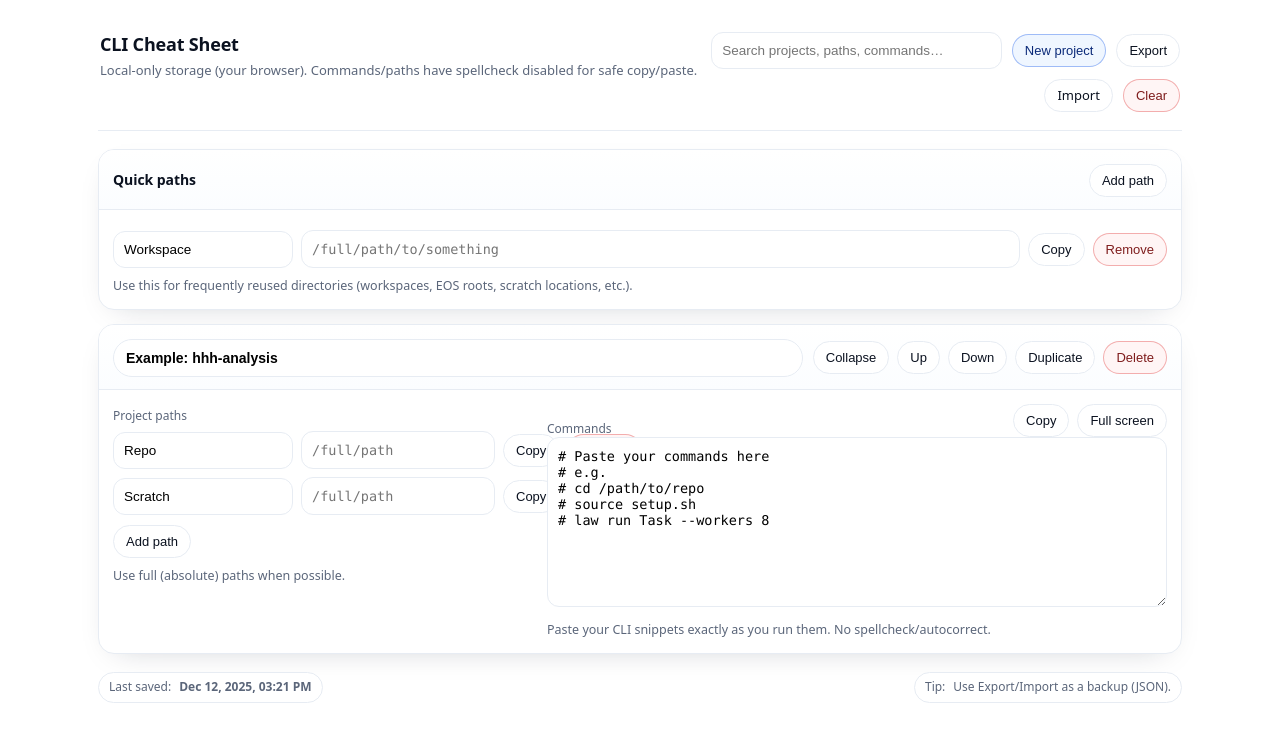
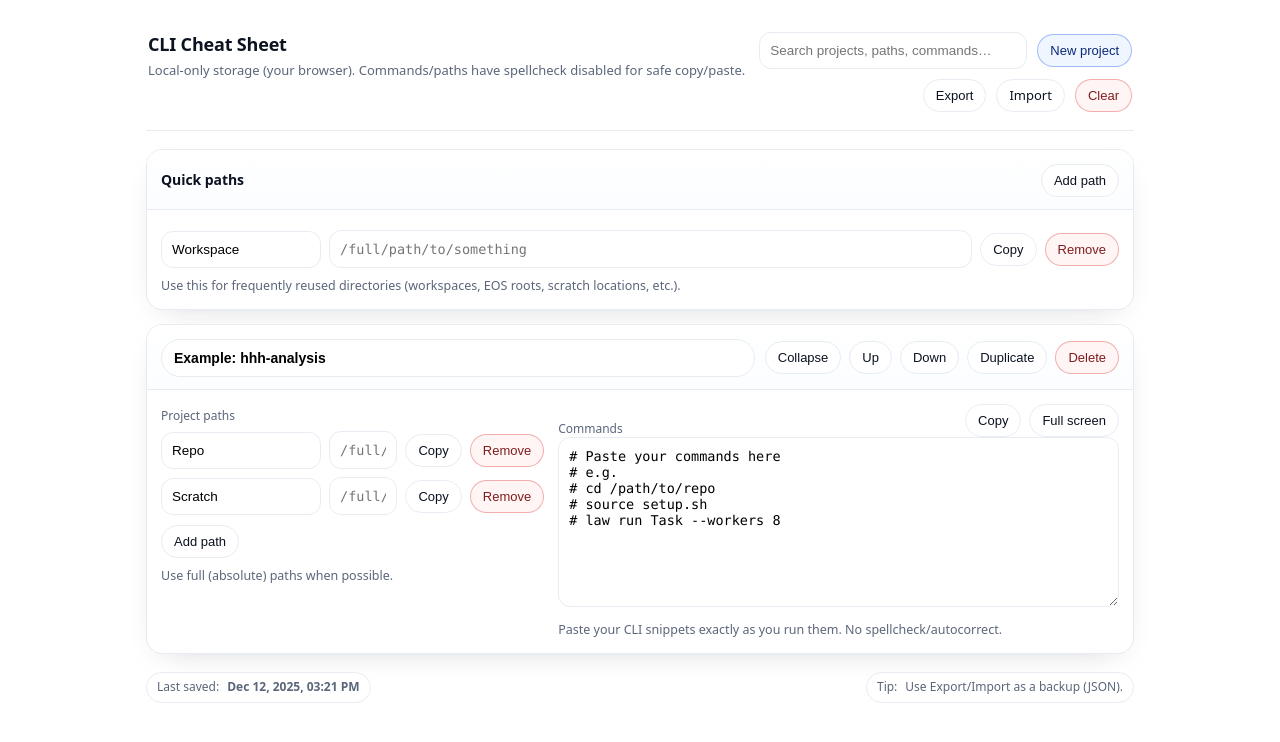
Before and after one commit to mstamenk/cheatsheet, a plain HTML site: page index.html in a window 1280 px wide. Drawn offline with Linux system fonts and the light colour scheme.

Commit message:
Updating

```diff
--- a/index.html
+++ b/index.html
@@ -5,6 +5,7 @@
   <meta name="viewport" content="width=device-width, initial-scale=1" />
   <meta name="color-scheme" content="light" />
   <title>CLI Cheat Sheet</title>
+
   <style>
     :root{
       --bg:#ffffff;
@@ -20,6 +21,7 @@
       --mono: ui-monospace, SFMono-Regular, Menlo, Monaco, Consolas, "Liberation Mono", "Courier New", monospace;
       --sans: system-ui, -apple-system, BlinkMacSystemFont, "Segoe UI", Roboto, Helvetica, Arial, "Apple Color Emoji","Segoe UI Emoji";
     }
+
     *{ box-sizing: border-box; }
     body{
       margin:0;
@@ -30,11 +32,17 @@
     }
     a{ color:var(--blue); text-decoration:none; }
     a:hover{ color:var(--blue-2); text-decoration:underline; }
+
+    /* Wider page (fills ~80% of viewport, capped) */
     .wrap{
-      max-width: 1120px;
+      width: min(1400px, 80vw);
       margin: 0 auto;
       padding: 22px 18px 44px;
     }
+    @media (max-width: 780px){
+      .wrap{ width: min(1120px, 94vw); }
+    }
+
     .topbar{
       display:flex;
       align-items:flex-start;
@@ -67,11 +75,12 @@
       justify-content:flex-end;
       gap:10px;
       align-items:center;
+      min-width: 0;
     }
     .search{
       flex:1;
       min-width: 260px;
-      max-width: 520px;
+      max-width: 560px;
       position:relative;
     }
     .search input{
@@ -82,6 +91,7 @@
       font-size: 14px;
       outline:none;
       background:#fff;
+      min-width: 0;
     }
     .search input:focus{
       border-color: rgba(37,99,235,.55);
@@ -102,6 +112,7 @@
       align-items:center;
       gap:8px;
       user-select:none;
+      white-space: nowrap;
     }
     .btn:hover{ border-color: #d6deea; background: #fafcff; }
     .btn.primary{
@@ -145,15 +156,18 @@
       justify-content:space-between;
       gap:10px;
       background: linear-gradient(180deg, #ffffff, #fbfdff);
+      min-width: 0;
     }
     .card-head h2{
       margin:0;
       font-size: 14px;
       font-weight: 650;
       letter-spacing: -.005em;
+      min-width: 0;
     }
     .card-body{
       padding: 14px;
+      min-width: 0;
     }
     .hint{
       font-size: 12.5px;
@@ -166,6 +180,7 @@
       gap:10px;
       align-items:center;
       flex-wrap:wrap;
+      min-width: 0;
     }
     .field{
       display:flex;
@@ -178,6 +193,8 @@
       font-size: 12px;
       color: var(--muted);
     }
+
+    /* IMPORTANT: allow shrink inside CSS grids (fixes overlap) */
     input[type="text"], textarea{
       border: 1px solid var(--line);
       border-radius: 12px;
@@ -185,6 +202,7 @@
       font-size: 13.5px;
       outline:none;
       background:#fff;
+      min-width: 0;
     }
     input[type="text"]:focus, textarea:focus{
       border-color: rgba(37,99,235,.55);
@@ -201,7 +219,7 @@
     textarea.mono{
       width: 100%;
       min-height: 170px;
-      resize: both;           /* lower-right corner resize handle */
+      resize: both;
       overflow: auto;
       max-width: 100%;
     }
@@ -211,13 +229,18 @@
       flex-direction:column;
       gap:8px;
       margin-top: 6px;
+      min-width: 0;
     }
+
+    /* Use minmax(0,1fr) so the middle column can shrink instead of overflowing */
     .path-item{
       display:grid;
-      grid-template-columns: 180px 1fr auto auto;
+      grid-template-columns: 160px minmax(0,1fr) auto auto;
       gap: 8px;
       align-items:center;
+      min-width: 0;
     }
+    .path-item > *{ min-width: 0; } /* key for inputs inside grid */
     @media (max-width: 820px){
       .path-item{ grid-template-columns: 1fr; }
     }
@@ -229,6 +252,7 @@
       gap:10px;
       flex-wrap:wrap;
       width:100%;
+      min-width: 0;
     }
     .project-name{
       display:flex;
@@ -251,15 +275,19 @@
       justify-content:flex-end;
     }
 
+    /* Give the left column a sensible share, and prevent overflow into the right */
     .project-body-grid{
       display:grid;
-      grid-template-columns: 420px 1fr;
+      grid-template-columns: minmax(360px, 40%) minmax(0, 1fr);
       gap: 14px;
       align-items:start;
+      min-width: 0;
     }
+    .project-body-grid > div{ min-width: 0; }
     @media (max-width: 980px){
       .project-body-grid{ grid-template-columns: 1fr; }
     }
+
     .small-btn{
       padding: 8px 10px;
       font-size: 12.5px;
@@ -304,6 +332,7 @@
     .modal .modal-head .modal-title{
       font-size: 13px;
       font-weight: 650;
+      min-width: 0;
     }
     .modal .modal-body{
       padding: 12px 14px 14px;
@@ -484,13 +513,12 @@
           if (!raw) return stateDefault();
           const parsed = JSON.parse(raw);
           if (!parsed || typeof parsed !== "object") return stateDefault();
-          // minimal schema hardening
+
           if (!Array.isArray(parsed.projects)) parsed.projects = [];
           if (!Array.isArray(parsed.quickPaths)) parsed.quickPaths = [];
           parsed.version = 1;
           parsed.updatedAt = parsed.updatedAt || null;
 
-          // ensure required fields
           parsed.quickPaths = parsed.quickPaths.map(p => ({
             id: p.id || uid(),
             label: safeText(p.label),
@@ -515,12 +543,6 @@
         }
       }
 
-      function setState(newState){
-        state = newState;
-        scheduleSave();
-        renderAll();
-      }
-
       // --- Clipboard ---
       async function copyToClipboard(text){
         const t = safeText(text);
@@ -528,7 +550,6 @@
           await navigator.clipboard.writeText(t);
           return true;
         } catch(e){
-          // fallback
           try{
             const ta = document.createElement("textarea");
             ta.value = t;
@@ -580,7 +601,6 @@
           value.type = "text";
           value.placeholder = "/full/path/to/something";
           value.value = p.value;
-          // disable “help”
           value.spellcheck = false;
           value.setAttribute("autocorrect","off");
           value.setAttribute("autocapitalize","off");
@@ -642,7 +662,6 @@
           card.className = "card project-card" + (pr.collapsed ? " collapsed" : "");
           card.dataset.projectId = pr.id;
 
-          // head
           const head = document.createElement("div");
           head.className = "card-head";
 
@@ -719,10 +738,8 @@
 
           headInner.appendChild(nameWrap);
           headInner.appendChild(actions);
-
           head.appendChild(headInner);
 
-          // body
           const body = document.createElement("div");
           body.className = "card-body";
 
@@ -837,6 +854,7 @@
           const cmdLabelWrap = document.createElement("div");
           cmdLabelWrap.className = "field";
           cmdLabelWrap.style.minWidth = "260px";
+          cmdLabelWrap.style.flex = "1";
           const cmdLabel = document.createElement("label");
           cmdLabel.textContent = "Commands";
           cmdLabelWrap.appendChild(cmdLabel);
@@ -844,6 +862,7 @@
           const cmdActions = document.createElement("div");
           cmdActions.className = "row";
           cmdActions.style.gap = "8px";
+          cmdActions.style.justifyContent = "flex-end";
 
           const copyBtn = document.createElement("button");
           copyBtn.className = "btn small-btn";
@@ -947,8 +966,6 @@
           const visible = hay.includes(q);
           card.style.display = visible ? "" : "none";
         });
-
-        // quick paths: no hide, but they are searched implicitly by user expectation
       }
 
       // --- Modal (fullscreen commands) ---
@@ -995,7 +1012,6 @@
         if (modalBackdrop.style.display === "flex" && e.key === "Escape") closeModal();
       });
       modalTextarea.addEventListener("input", () => {
-        // live-update state without re-render to keep typing smooth
         if (!modalProjectId) return;
         const pr = state.projects.find(p => p.id === modalProjectId);
         if (!pr) return;
@@ -1024,7 +1040,6 @@
         scheduleSave();
         renderProjects();
         applyFilter();
-        // focus the first project's name
         setTimeout(() => {
           const first = document.querySelector(".project-card input[type='text']");
           if (first) first.focus();
@@ -1052,7 +1067,6 @@
           try{
             const parsed = JSON.parse(reader.result);
             if (!parsed || typeof parsed !== "object") throw new Error("Invalid JSON");
-            // normalize through load() logic by temporarily writing to storage
             localStorage.setItem(STORAGE_KEY, JSON.stringify(parsed));
             state = load();
             scheduleSave();
```
